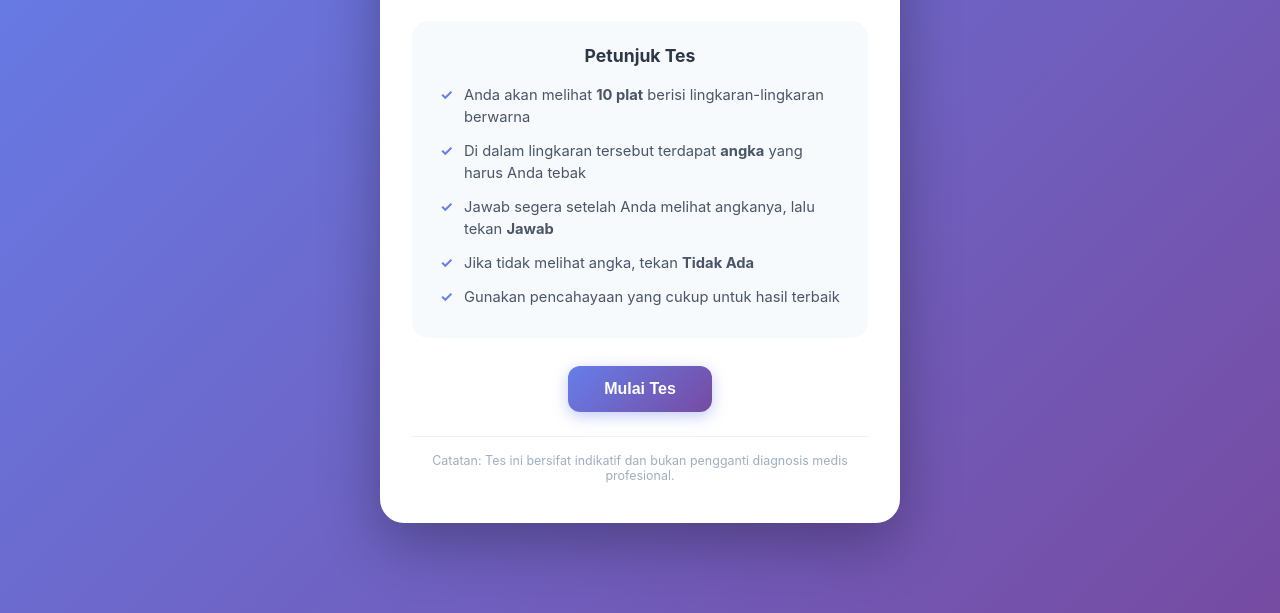
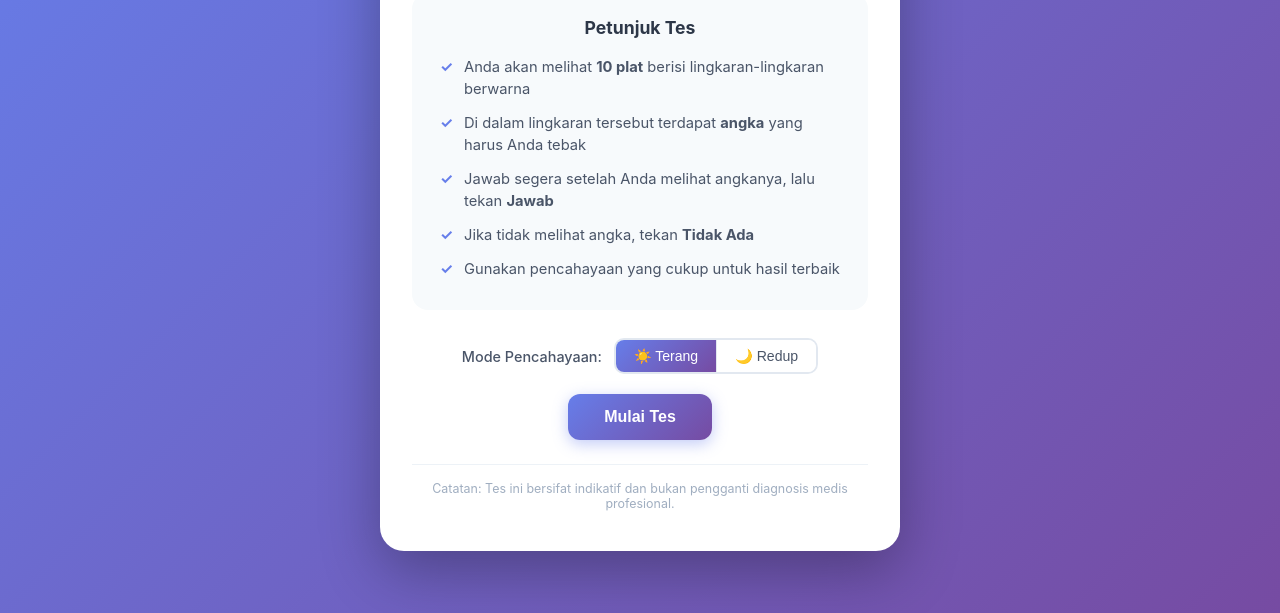
Before and after one commit to ryzallz45/web-test-buta-warna, a plain HTML site: page index.html in a window 1280 px wide. Shown: the part 187-800 px from the top of the page. Drawn offline with Linux system fonts and the light colour scheme.

Commit message:
feat: mode pencahayaan terang/redup dengan penyesuaian kontras plat

```diff
--- a/css/style.css
+++ b/css/style.css
@@ -76,6 +76,44 @@ header p {
     left: 0;
     color: #667eea;
     font-weight: bold;
+}
+
+/* Mode Selector */
+.mode-selector {
+    display: flex;
+    align-items: center;
+    justify-content: center;
+    gap: 12px;
+    margin-bottom: 20px;
+    flex-wrap: wrap;
+}
+.mode-label {
+    font-size: 0.9rem;
+    color: #4a5568;
+    font-weight: 500;
+}
+.toggle-group {
+    display: flex;
+    border-radius: 10px;
+    overflow: hidden;
+    border: 2px solid #e2e8f0;
+}
+.toggle-btn {
+    padding: 8px 18px;
+    border: none;
+    background: white;
+    color: #4a5568;
+    font-size: 0.88rem;
+    font-weight: 500;
+    cursor: pointer;
+    transition: all 0.2s;
+}
+.toggle-btn:first-child {
+    border-right: 1px solid #e2e8f0;
+}
+.toggle-btn.active {
+    background: linear-gradient(135deg, #667eea, #764ba2);
+    color: white;
 }
 
 /* Buttons */
--- a/index.html
+++ b/index.html
@@ -25,6 +25,13 @@
                         <li>Jika tidak melihat angka, tekan <strong>Tidak Ada</strong></li>
                         <li>Gunakan pencahayaan yang cukup untuk hasil terbaik</li>
                     </ul>
+                </div>
+                <div class="mode-selector">
+                    <span class="mode-label">Mode Pencahayaan:</span>
+                    <div class="toggle-group">
+                        <button class="toggle-btn active" data-mode="bright">☀️ Terang</button>
+                        <button class="toggle-btn" data-mode="dim">🌙 Redup</button>
+                    </div>
                 </div>
                 <button id="start-btn" class="btn-primary">Mulai Tes</button>
             </div>
--- a/js/script.js
+++ b/js/script.js
@@ -68,12 +68,18 @@ const allPlates = [
     { number: 6, type: 'tritan', bgH: [190, 250], bgS: [35, 65], bgL: [30, 55], numH: [310, 350], numS: [50, 80], numL: [35, 55] },
 ];
 
+let lightMode = 'bright';
 let testPlates = [];
 let currentIndex = 0;
 let answers = [];
 let isProcessing = false;
 let currentRAF = null;
 let isRendered = false;
+
+const modeModifiers = {
+    bright: { bgL: 0, numL: 0, bgS: 0, numS: 0 },
+    dim: { bgL: 8, numL: -6, bgS: 15, numS: 10 },
+};
 
 function randomColor(hRange, sRange, lRange) {
     return hsl(
@@ -125,12 +131,22 @@ function generatePlate(plateConfig, done) {
     }
     isRendered = false;
 
+    const mod = modeModifiers[lightMode] || modeModifiers.bright;
+
+    function clampL(v) { return Math.max(0, Math.min(100, v)); }
+    function clampS(v) { return Math.max(0, Math.min(100, v)); }
+
+    const bgL = [clampL(plateConfig.bgL[0] + mod.bgL), clampL(plateConfig.bgL[1] + mod.bgL)];
+    const numL = [clampL(plateConfig.numL[0] + mod.numL), clampL(plateConfig.numL[1] + mod.numL)];
+    const bgS = [clampS(plateConfig.bgS[0] + mod.bgS), clampS(plateConfig.bgS[1] + mod.bgS)];
+    const numS = [clampS(plateConfig.numS[0] + mod.numS), clampS(plateConfig.numS[1] + mod.numS)];
+
     const r = rand(5, 9);
     const gap = r * 2.4;
     const pad = 20;
     const mask = createNumberMask(plateConfig.number, D);
-    const bgPalette = generatePalette(plateConfig.bgH, plateConfig.bgS, plateConfig.bgL, 80);
-    const numPalette = generatePalette(plateConfig.numH, plateConfig.numS, plateConfig.numL, 40);
+    const bgPalette = generatePalette(plateConfig.bgH, bgS, bgL, 80);
+    const numPalette = generatePalette(plateConfig.numH, numS, numL, 40);
 
     ctx.clearRect(0, 0, D, D);
     ctx.fillStyle = '#f5f5f5';
@@ -319,6 +335,14 @@ document.getElementById('restart-btn').addEventListener('click', () => {
     answers = [];
 });
 
+document.querySelectorAll('.toggle-btn').forEach(btn => {
+    btn.addEventListener('click', () => {
+        document.querySelectorAll('.toggle-btn').forEach(b => b.classList.remove('active'));
+        btn.classList.add('active');
+        lightMode = btn.dataset.mode;
+    });
+});
+
 document.getElementById('submit-btn').addEventListener('click', submitAnswer);
 document.getElementById('skip-btn').addEventListener('click', skipAnswer);
 document.getElementById('answer-input').addEventListener('keydown', e => {
```
